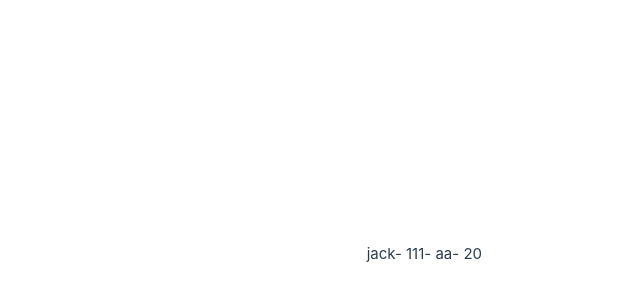
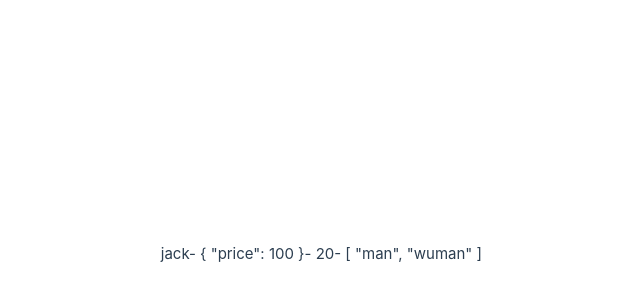
Before and after one commit to xiaobingch/vue3Studay, a Vue app: page / in a window 1280 px wide. Shown: the part 146-446 px from the top of the page, without its empty margins (158-798 px from the left). Built offline with nearby package versions, Linux system fonts and the light colour scheme.

Commit message:
reactive, toRefs定义对象类型的数据

```diff
--- a/src/views/HomeView.vue
+++ b/src/views/HomeView.vue
@@ -1,16 +1,16 @@
 <template>
   <div>
    {{ name }}-
-   {{ num }}-
-   {{ arr[1] }}-
-    {{ obj1.age }}
+   {{ obj }}-
+   {{ age }}-
+    {{ sex }}
   </div>
 </template>
 
 
 <script>
 
-  import { defineComponent, ref } from 'vue'
+  import { defineComponent, ref, reactive, toRefs} from 'vue'
 
   export default defineComponent({
     name: 'Home',
@@ -19,16 +19,25 @@
 
     },
     setup(props, ctx) {
-      let num = ref(111)
-      let name = ref('jack')
-      let arr = ref([1, 'aa', 'cc'])
-      let obj1 = ref({age:20})
+      // let num = ref(111)
+      // let name = ref('jack')
+      // let arr = ref([1, 'aa', 'cc'])
+      // let obj1 = ref({age:20})
+
+
+      let data = reactive({
+        name: 'jack',
+        age: 20,
+        sex: ['man', 'wuman'],
+        obj: {price:100}
+      })
 
       return {
-        name,
-        num,
-        arr,
-        obj1
+        ...toRefs(data)
+        // name,
+        // num,
+        // arr,
+        // obj1
       }
     }
   })
```
